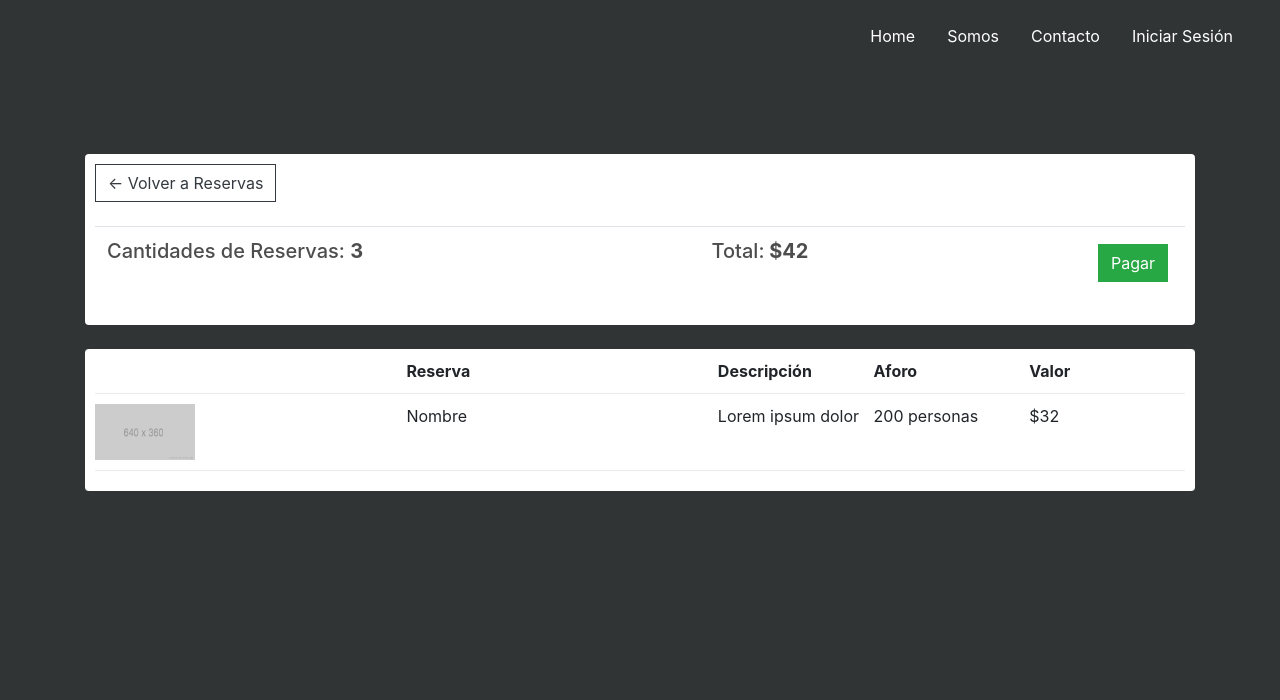
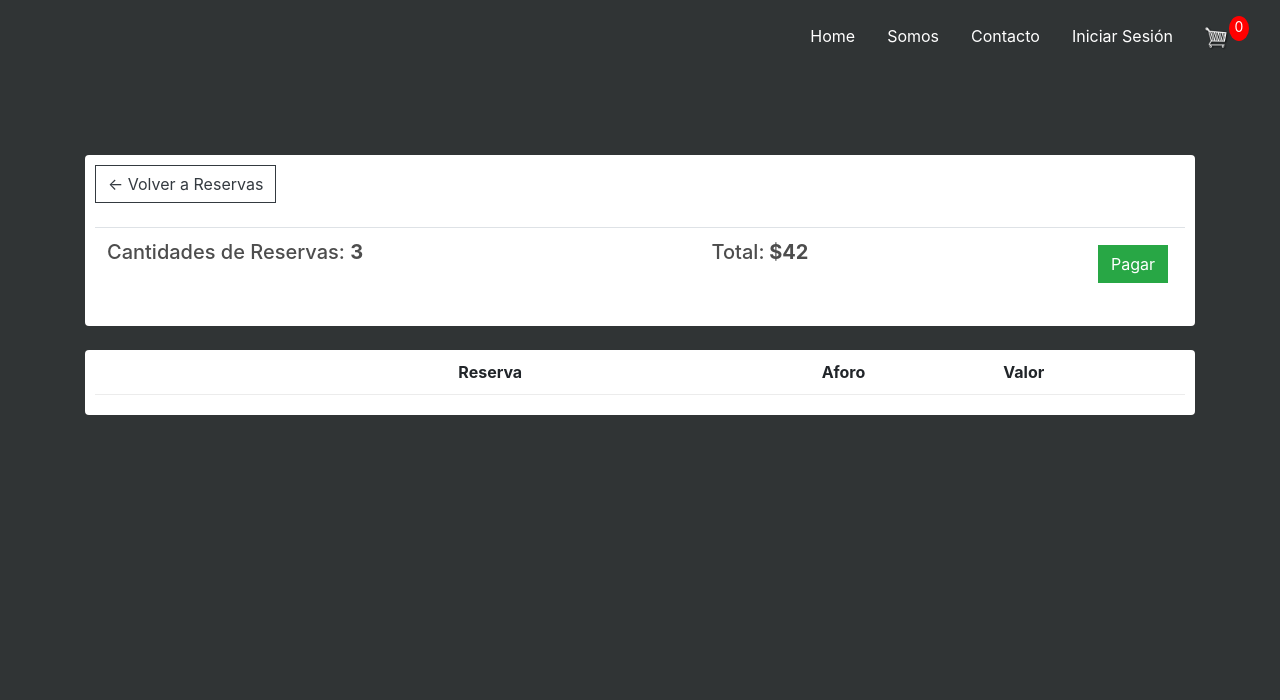
Before and after one commit to Javoopls/PruebaCondominio, a Django app: page /carrito/ in a window 1280 px wide. Shown: the top 700 px of the page. Run offline with Django 4.2, Linux system fonts and the light colour scheme; lists and menus that the app fills with data are empty; some libraries are stand-ins or nearby versions.

Commit message:
Estructura Datos

```diff
--- a/Condominio/static/css/estilos.css
+++ b/Condominio/static/css/estilos.css
@@ -74,19 +74,22 @@ p.pie{
     align-items: center;
 }
 
+.reserva {
+    margin: 0 auto;
+    float: none;
+    margin-bottom: 10px;
+    max-width: 50vw;
+}
+
 .card {
     margin: 0 auto;
     float:inline-start;
-    margin-bottom: 20px;
+    margin-bottom: 10px;
 }
 
 #cards{
-    padding: 50px;
+    padding: 3em;
 }
-
-/* .cards{
-    padding: 50px;
-} */
 
 img:hover{
     opacity: 0.7;
--- a/core/admin.py
+++ b/core/admin.py
@@ -7,6 +7,8 @@ from .models import *
 admin.site.register(Residente)
 admin.site.register(Conserje)
 admin.site.register(Espacio)
+admin.site.register(Reserva)
+admin.site.register(CantReserva)
 admin.site.register(PagoReserva)
 admin.site.register(Condominio)
 admin.site.register(GastosComunes)
--- a/core/templates/core/carrito.html
+++ b/core/templates/core/carrito.html
@@ -1,12 +1,11 @@
 {% extends 'core/main.html' %}
 {% load static %}
+{% load humanize %}
 {% block content %}
 	<div class="row">
 		<div class="col-lg-12">
 			<div class="box-element">
-
 				<a  class="btn btn-outline-dark" href="{% url 'home' %}">&#x2190; Volver a Reservas</a>
-
 				<br>
 				<br>
 				<table class="table">
@@ -18,7 +17,6 @@
 						</th>
 					</tr>
 				</table>
-
 			</div>
 
 			<br>
@@ -26,19 +24,17 @@
 				<div class="cart-row">
 					<div style="flex:2"></div>
 					<div style="flex:2"><strong>Reserva</strong></div>
-					<div style="flex:1"><strong>Descripción</strong></div>
 					<div style="flex:1"><strong>Aforo</strong></div>
 					<div style="flex:1"><strong>Valor</strong></div>
 				</div>
-
+				{% for espacio in espacios %}
 				<div class="cart-row">
-					<div style="flex:2"><img class="row-image" src="{% static 'images/placeholder.png' %}"></div>
-					<div style="flex:2"><p>Nombre</p></div>
-					<div style="flex:1"><p>Lorem ipsum dolor</p></div>
-					<div style="flex:1"><p>200 personas</p></div>
-					<div style="flex:1"><p>$32</p></div>
+					<div style="flex:2"><img class="row-image" src="{{espacio.espacio.imageURL}}"></div>
+					<div style="flex:2"><p>{{espacio.espacio.nombre}}</p></div>
+					<div style="flex:1"><p>{{espacio.espacio.aforo}}</p></div>
+					<div style="flex:1"><p>{{espacio.espacio.precio | intcomma}}</p></div>
 				</div>
-
+				{% endfor %}
 			</div>
 		</div>
 	</div>
--- a/core/templates/core/main.html
+++ b/core/templates/core/main.html
@@ -49,6 +49,16 @@
               <a class="nav-link" href="{% url 'login' %}">Iniciar Sesión</a>
             </li>
             {% endif %}
+            <li class="nav-item">
+              <div class="form-inline my-2 my-lg-0">
+                <a href="{% url 'carrito' %}">
+                  <img id="cart-icon" src="{% static 'images/cart.png' %}">
+                </a>
+                <p id="cart-total">0</p>
+
+              </div>
+            </li>
+
 
           </ul>
         </header>
--- a/core/views.py
+++ b/core/views.py
@@ -16,7 +16,14 @@ def espacio(request):
     return render(request, 'core/espacio.html', context)
 
 def carrito(request):
-    context = {}
+
+    if request.user.is_authenticated:
+        residente = request.user.residente
+        reserva, created = Reserva.objects.get_or_create(residente=residente, pagada=False)
+        espacios = reserva.cantreserva_set.all()
+    else:
+        espacios = []
+    context = {'espacios':espacios}
     return render(request, 'core/carrito.html', context)
 
 def pago(request):
```
Also changed, not shown: core/models.py (+14 -1 lines), core/templates/core/user.html (+2 -7 lines), Condominio/static/images/cart.png (added), core/migrations/0006_remove_pagoreserva_total_reserva.py (added), core/migrations/0007_cantreserva.py (added), db.sqlite3.
